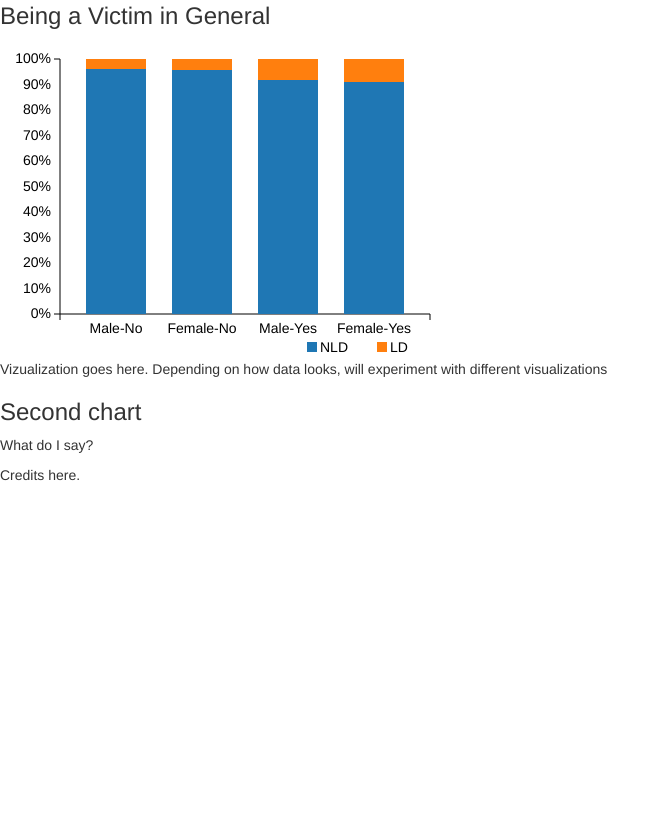
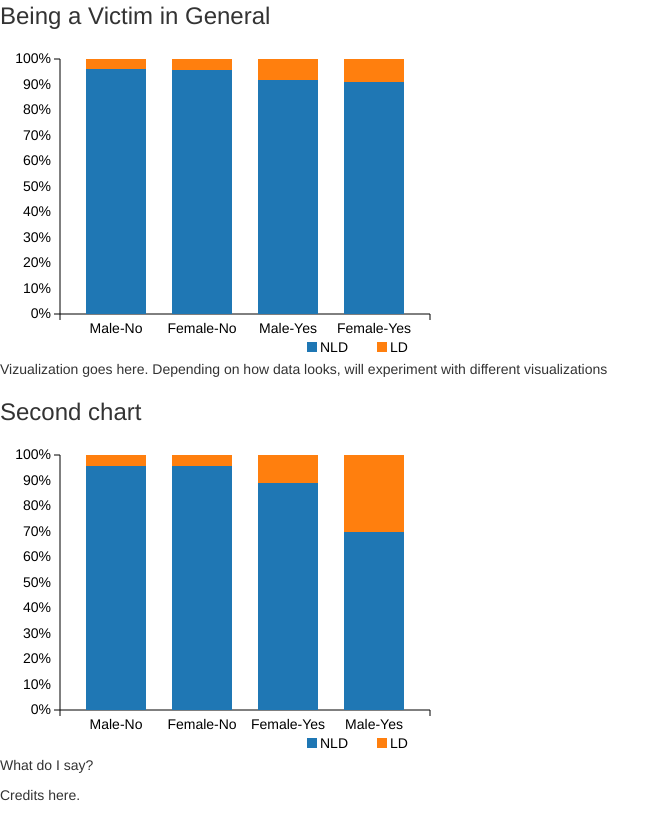
Before and after one commit to jaw547/a3-criminal-justice, a plain HTML site: page crime-learning.html in a window 1280 px wide. Shown: the part 375-1190 px from the top of the page, without its empty margins (0-670 px from the left). Before the commit the page ends 870 px from the top, so only its background shows below. Drawn offline with nearby package versions, Linux system fonts and the light colour scheme.

Commit message:
add second chart

```diff
--- a/crime-learning.html
+++ b/crime-learning.html
@@ -67,6 +67,7 @@
 <script src="https://d3js.org/d3.v4.min.js"></script>
 <script src="http://d3js.org/d3.v3.min.js" charset="utf-8"></script>
 <script src="scripts/ncvs-script1.js"></script>
+<script src="scripts/ncvs-script2.js"></script>
 <script src="https://ajax.googleapis.com/ajax/libs/jquery/1.12.4/jquery.min.js"></script>
 <script src="scripts/bootstrap.min.js"></script>
 <script>window.jQuery || document.write('<script src="styles/jquery.min.js"><\/script>')</script>
--- /dev/null
+++ b/scripts/ncvs-script2.js
@@ -0,0 +1,102 @@
+var data = [
+  { "sex": "Male-No", "NLD": 96.74, "LD": 4.26},
+  { "sex": "Male-Yes", "NLD": 70, "LD": 30},
+  { "sex": "Female-No", "NLD": 95.53, "LD": 4.47},
+  { "sex": "Female-Yes", "NLD": 88.89, "LD": 11.11},
+];
+
+  var margin = {
+        top: 20,
+        right: 20,
+        bottom: 40,
+        left: 60
+      },
+        width = 450 - margin.left - margin.right,
+        height = 315 - margin.top - margin.bottom,
+        that = this;
+
+
+      var x = d3.scale.ordinal().rangeRoundBands([0, width], .3);
+
+      var y = d3.scale.linear().rangeRound([height, 0]);
+
+      var color = d3.scale.category10();
+
+      var xAxis = d3.svg.axis().scale(x).orient("bottom");
+
+      var yAxis = d3.svg.axis().scale(y).orient("left").tickFormat(d3.format(".0%"));
+
+      var svg = d3.select("div#chart2").append("svg").attr("width", width + margin.left + margin.right).attr("height", height + margin.top + margin.bottom).append("g").attr("transform", "translate(" + margin.left + "," + margin.top + ")");
+
+      color.domain(d3.keys(data[0]).filter(function (key) {
+        return key !== "sex";
+      }));
+
+
+      data.forEach(function (d) {
+        var y0 = 0;
+
+        d.rates = color.domain().map(function (name) {
+          console.log();;
+          return {
+            name: name,
+            y0: y0,
+            y1: y0 += +d[name],
+            amount: d[name]
+          };
+        });
+        d.rates.forEach(function (d) {
+          d.y0 /= y0;
+          d.y1 /= y0;
+        });
+
+        console.log(data);
+      });
+
+      data.sort(function (a, b) {
+        return b.rates[0].y1 - a.rates[0].y1;
+      });
+
+      x.domain(data.map(function (d) {
+        return d.sex;
+      }));
+
+      svg.append("g").attr("class", "x axis").attr("transform", "translate(0," + height + ")").call(xAxis);
+
+      svg.append("g").attr("class", "y axis").call(yAxis);
+
+      var sex = svg.selectAll(".sex").data(data).enter().append("g").attr("class", "sex").attr("transform", function (d) {
+        return "translate(" + x(d.sex) + ",0)";
+      });
+
+      sex.selectAll("rect").data(function (d) {
+        return d.rates;
+      }).enter().append("rect").attr("width", x.rangeBand()).attr("y", function (d) {
+        return y(d.y1);
+      }).attr("height", function (d) {
+        return y(d.y0) - y(d.y1);
+      }).style("fill", function (d) {
+        return color(d.name);
+      }).on('mouseover', function (d) {
+        var total_amt;
+        total_amt = d.amount;
+
+
+
+        console.log('----');
+        d3.select(".chart-tip").style('opacity', '1').html('Amount: <strong>$' + that.numberWithCommas(total_amt.toFixed(2)) + '</strong>');
+
+      }).on('mouseout', function () {
+        d3.select(".chart-tip").style('opacity', '0');
+      });
+
+      var legend = svg.selectAll(".legend").data(color.domain().slice().reverse()).enter().append("g").attr("class", "legend").attr("transform", function (d, i) {
+        return "translate(" + i * -70 + ",283)";
+      });
+
+
+      legend.append("rect").attr("x", width + -53).attr("width", 10).attr("height", 10).style("fill", color);
+
+      legend.append("text").attr("x", width - 40).attr("y", 5).attr("width", 40).attr("dy", ".35em").style("text-anchor", "start").text(function (d) {
+        return d;
+      });
```
